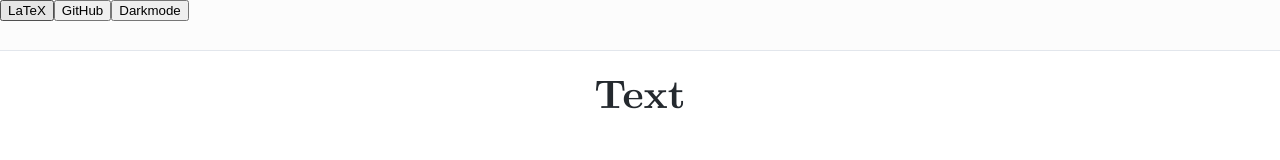
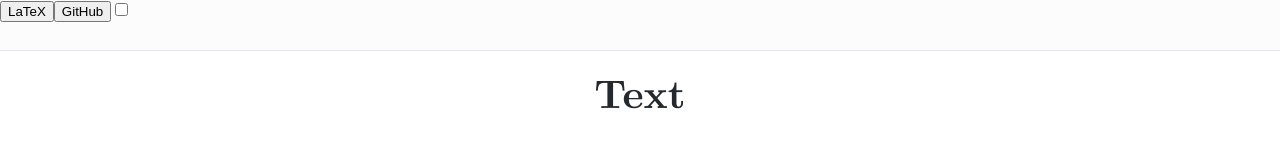
Before and after one commit to ainsleyrutterford/emergence, a Next.js app: page / in a window 1280 px wide. Shown: the top 160 px of the page. Built offline with nearby package versions, Linux system fonts and the light colour scheme.

Commit message:
Move navbar css to navbar.module.css and create Navbar folder

```diff
--- /dev/null
+++ b/components/Navbar/navbar.module.css
@@ -0,0 +1,34 @@
+.navbar-light,
+.navbar-dark {
+  position: fixed;
+  min-width: 100%;
+  min-height: 50px;
+}
+
+.navbar-light {
+  background-color: rgba(252, 252, 252, .97);
+  border-bottom: 0.1px solid rgba(226, 230, 236, .99);
+}
+
+.navbar-dark {
+  background-color: rgba(13, 17, 23, .97);
+  border-bottom: 0.1px solid rgba(26, 30, 36, .99);
+}
+
+@supports ((-webkit-backdrop-filter: none) or (backdrop-filter: none)) {
+  .navbar-light,
+  .navbar-dark {
+    -webkit-backdrop-filter: blur(6px);
+    backdrop-filter: blur(6px);
+  }
+
+  .navbar-light {
+    background-color: rgba(252, 252, 252, .83);
+    border-bottom: 0.1px solid rgba(226, 230, 236, .99);
+  }
+
+  .navbar-dark {
+    background-color: rgba(13, 17, 23, .81);
+    border-bottom: 0.1px solid rgba(26, 30, 36, .99);
+  }
+}
--- /dev/null
+++ b/components/Navbar/navbar.tsx
@@ -0,0 +1,26 @@
+import React, { useContext } from "react";
+
+import { Style, StyleContext } from "../../pages/_app";
+
+import styles from "./navbar.module.css";
+
+export const Navbar = () => {
+  const { style, setStyle } = useContext(StyleContext);
+  const [checked, setChecked] = React.useState(false);
+
+  const handleChange = () => {
+    setChecked(!checked);
+    setStyle({ ...style, darkmode: !style.darkmode });
+  };
+
+  return (
+    <>
+      <div className={style.darkmode ? styles["navbar-dark"] : styles["navbar-light"]}>
+        <button onClick={() => setStyle({ ...style, style: Style.LaTeX })}>LaTeX</button>
+        <button onClick={() => setStyle({ ...style, style: Style.GitHub })}>GitHub</button>
+        <input type="checkbox" checked={checked} onChange={handleChange}></input>
+      </div>
+      <div style={{ minHeight: "50px" }} />
+    </>
+  );
+};
--- a/components/navbar.tsx
+++ /dev/null
@@ -1,17 +0,0 @@
-import React, { useContext } from "react";
-
-import { Style, StyleContext } from "../pages/_app";
-
-export const Navbar = () => {
-  const { style, setStyle } = useContext(StyleContext);
-  return (
-    <>
-      <div className={style.darkmode ? "navbar-dark" : "navbar-light"} style={{ position: "fixed", minWidth: "100%", minHeight: "50px" }}>
-        <button onClick={() => setStyle({ ...style, style: Style.LaTeX })}>LaTeX</button>
-        <button onClick={() => setStyle({ ...style, style: Style.GitHub })}>GitHub</button>
-        <button onClick={() => setStyle({ ...style, darkmode: !style.darkmode })}>Darkmode</button>
-      </div>
-      <div style={{ minHeight: "50px" }} />
-    </>
-  );
-};
--- a/pages/index.tsx
+++ b/pages/index.tsx
@@ -4,7 +4,7 @@ import type { NextPage } from "next";
 import TestHTML from "../components/test-html";
 
 import { Article } from "../components/article";
-import { Navbar } from "../components/navbar";
+import { Navbar } from "../components/Navbar/navbar";
 
 const Home: NextPage = () => {
   return (
--- a/styles/globals.css
+++ b/styles/globals.css
@@ -3,31 +3,3 @@ body {
   max-width: 100%;
   padding: 0;
 }
-
-.navbar-dark {
-  background-color: rgba(13, 17, 23, .98);
-  border-bottom: 0.1px solid rgba(26, 30, 36, .99);
-}
-
-@supports ((-webkit-backdrop-filter: none) or (backdrop-filter: none)) {
-  .navbar-dark {
-    background-color: rgba(13, 17, 23, .87);
-    border-bottom: 0.1px solid rgba(26, 30, 36, .99);
-    -webkit-backdrop-filter: blur(6px);
-    backdrop-filter: blur(6px);
-  }
-}
-
-.navbar-light {
-  background-color: rgba(252, 252, 252, .98);
-  border-bottom: 0.1px solid rgba(226, 230, 236, .99);
-}
-
-@supports ((-webkit-backdrop-filter: none) or (backdrop-filter: none)) {
-  .navbar-light {
-    background-color: rgba(252, 252, 252, .87);
-    border-bottom: 0.1px solid rgba(226, 230, 236, .99);
-    -webkit-backdrop-filter: blur(6px);
-    backdrop-filter: blur(6px);
-  }
-}
```
